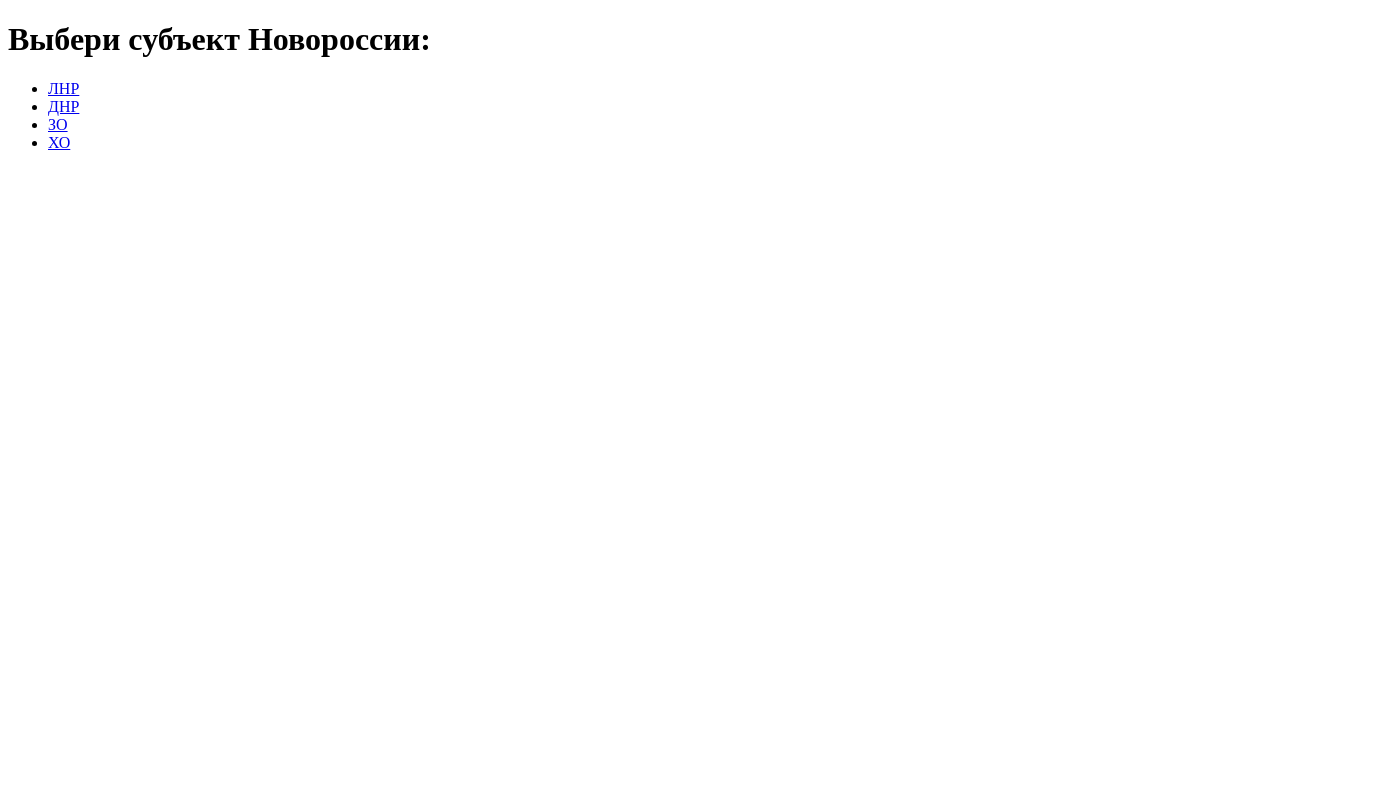
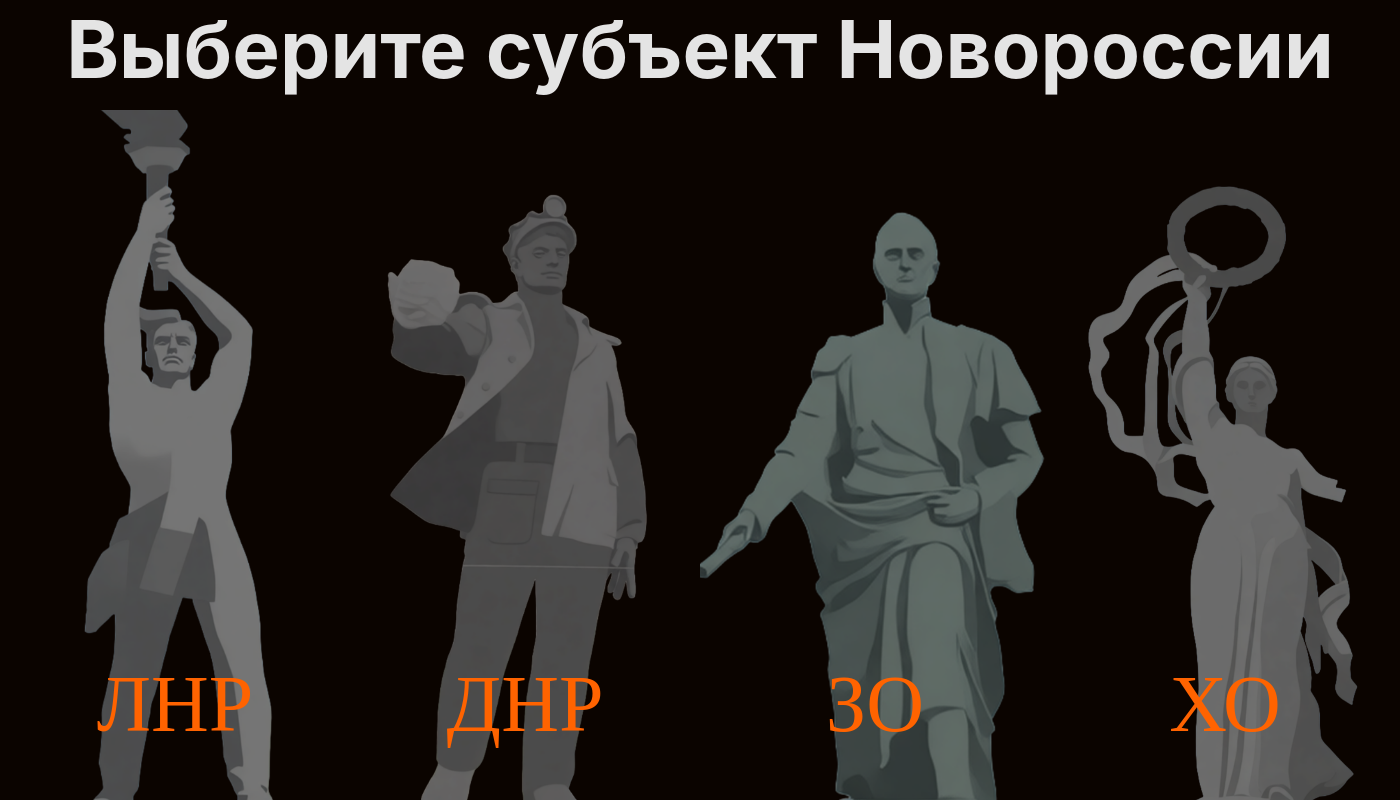
Before and after one commit to BarPaul/AOZ-MPIT, a Flask app: page / in a window 1400 px wide. Run offline with Flask 3, Linux system fonts and the light colour scheme.

Commit message:
создание главной странички

```diff
--- /dev/null
+++ b/static/styles/main.css
@@ -0,0 +1,74 @@
+body {
+    width: 100%;
+    height: 100vh;
+    display: flex;
+    flex-direction: column;
+    align-items: center;
+    z-index: 1;
+}
+
+.title {
+    flex: 1;
+    font-size: 80px;
+    z-index: 1;
+    padding: 0;
+    margin: 0;
+}
+
+.menu {
+    display: flex;
+    width: 100%;
+    padding: 0;
+    margin: 0;
+    font-size: 60px;
+    list-style: none;
+    justify-self: flex-end;
+    justify-content: space-around;
+}
+
+.menu li {
+    align-items: flex-end;
+}
+
+.menu a {
+    display: block;
+    transition: all .25s ease-in-out;
+    width: 350px;
+    height: 80vh;
+    background-size: 80% auto;
+    background-position: bottom;
+    background-repeat: no-repeat;
+    padding-bottom: 50px;
+    color: #FF6300;
+    align-content: flex-end;
+    text-align: center;
+    font-size: 80px;
+    z-index: 0;
+}
+
+.menu a:hover {
+    filter: drop-shadow(0 0 60px #750035);
+    transform: translateY(-50px) scale(1.13);
+}
+
+.menu a[href="/lpr"] {
+    background-image: url('/static/media/lpr/front.png');
+}
+
+.menu a[href="/dpr"] {
+    background-image: url('/static/media/dpr/front.png');
+    background-size: 90% auto;
+}
+
+.menu a[href="/zo"] {
+    background-image: url('/static/media/zo/front.png');
+    background-size: 105% auto;
+}
+
+.menu a[href="/ho"] {
+    background-image: url('/static/media/ho/front.png');
+}
+
+::-webkit-scrollbar {
+    display: none;
+}
--- a/static/styles/total.css
+++ b/static/styles/total.css
@@ -0,0 +1,26 @@
+
+
+body {
+    color: #e4e4e4;
+    background-color: #0B0400;
+    padding: 0;
+    margin: 0;
+}
+
+h1 {
+    font-family: "Halvar Breit", -apple-system, BlinkMacSystemFont, "Segoe UI", Roboto, sans-serif;;
+}
+
+p {
+    font-family: "Inter Variable", Inter, -apple-system, BlinkMacSystemFont, "Segoe UI", Roboto, sans-serif;;
+}
+
+a {
+    transition: all .1s ease-in-out;
+    text-decoration: none;
+    color: #FFFFFF;
+}
+
+a:hover {
+    color: #cfcfcf;
+}
--- a/templates/error_404.html
+++ b/templates/error_404.html
@@ -3,6 +3,7 @@
 <head>
     <meta charset="UTF-8">
     <meta name="viewport" content="width=device-width, initial-scale=1.0">
+    <link rel="stylesheet" href="{{ url_for('static', filename='styles/total.css') }}">
     <title>Не найдно!</title>
 </head>
 <body>
--- a/templates/index.html
+++ b/templates/index.html
@@ -3,15 +3,25 @@
 <head>
     <meta charset="UTF-8">
     <meta name="viewport" content="width=device-width, initial-scale=1.0">
+    <link rel="stylesheet" href="{{ url_for('static', filename='styles/total.css') }}">
+    <link rel="stylesheet" href="{{ url_for('static', filename='styles/main.css') }}">
     <title>Главная страница</title>
 </head>
 <body>
-    <h1>Выбери субъект Новороссии:</h1>
-    <ul>
-        <li><a href="/lpr">ЛНР</a></li>
-        <li><a href="/dpr">ДНР</a></li>
-        <li><a href="/zo">ЗО</a></li>
-        <li><a href="/ho">ХО</a></li>
+    <h1 class="title">Выберите субъект Новороссии</h1>
+    <ul class="menu">
+        <li>
+            <a href="/lpr">ЛНР</a>
+        </li>
+        <li>
+            <a href="/dpr">ДНР</a>
+        </li>
+        <li>
+            <a href="/zo">ЗО</a>
+        </li>
+        <li>
+            <a href="/ho">ХО</a>
+        </li>
     </ul>
 </body>
 </html>
```
